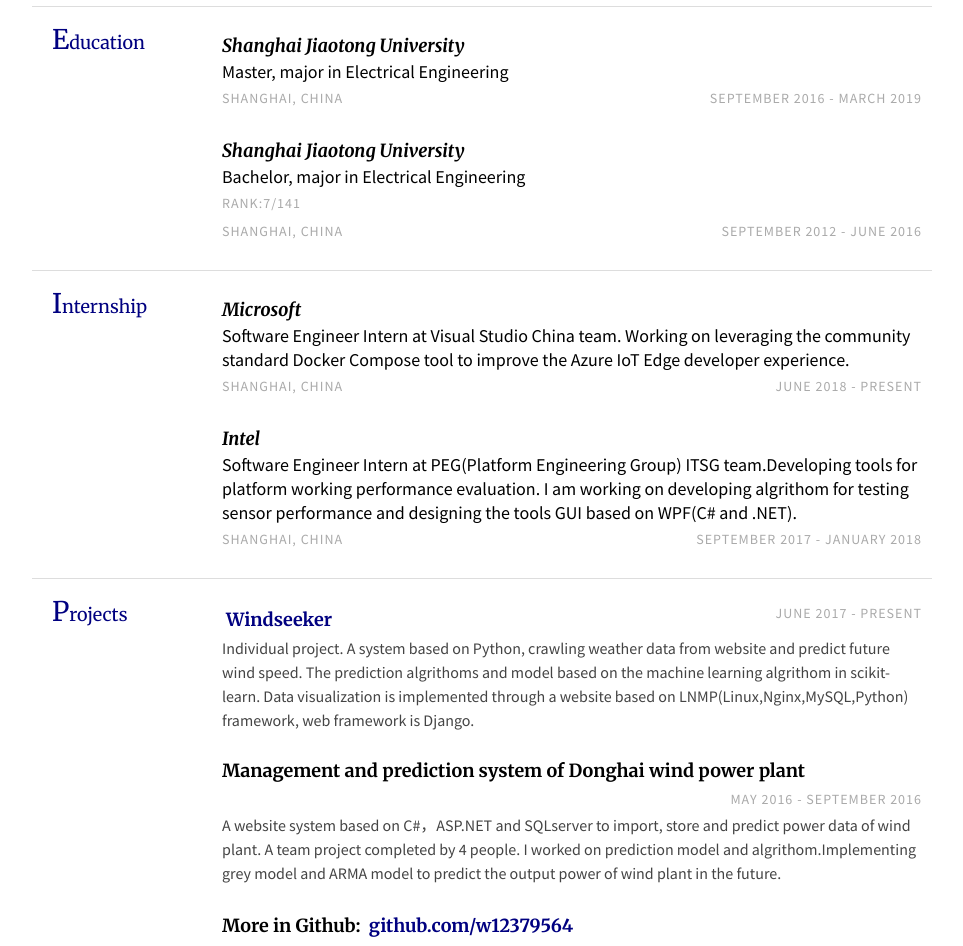
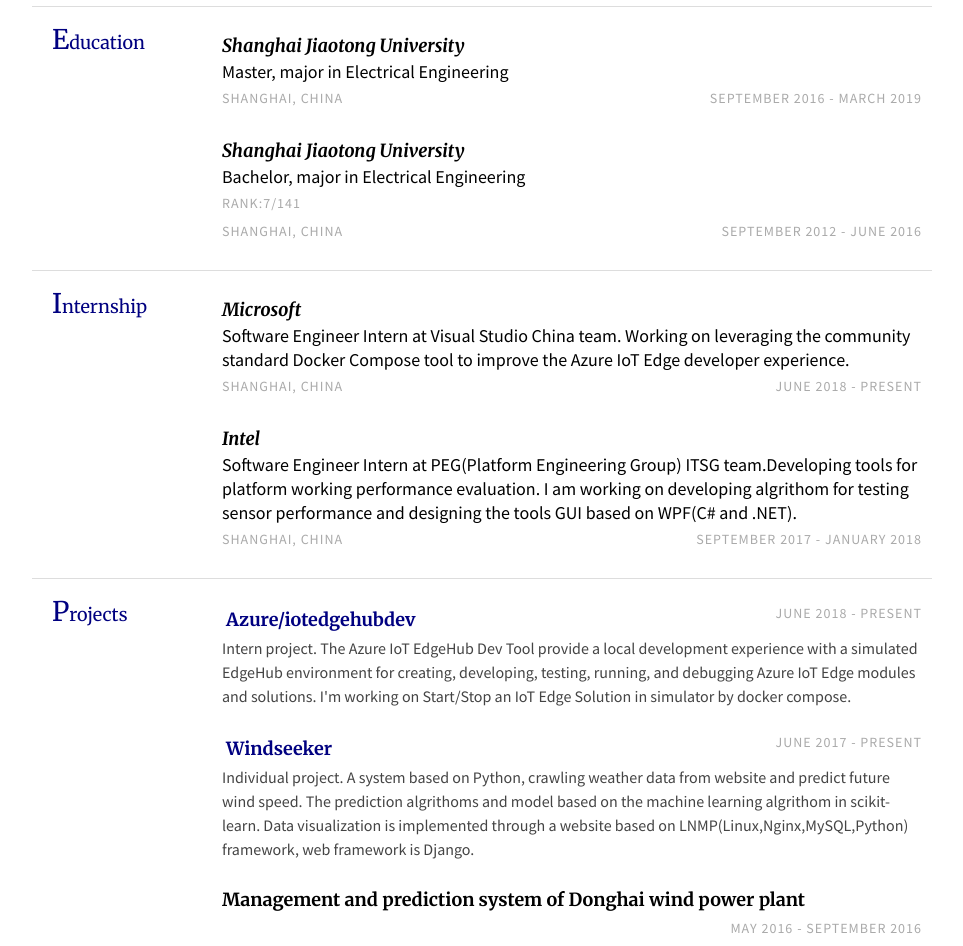
Before and after one commit to w12379564/myresume, a plain HTML site: page index.html in a window 1280 px wide. Shown: the part 145-1091 px from the top of the page, without its empty margins (158-1121 px from the left). Drawn offline with Linux system fonts and the light colour scheme.

Commit message:
add iotedgehubdev

```diff
--- a/index.html
+++ b/index.html
@@ -84,6 +84,18 @@
             </div>
             <div class="section row">
                 <h2 class="col">Projects</h2>
+                <div class="section-text col-right">
+                    <div class="row">
+                        <div class="col">
+                          <h3><a href="https://github.com/Azure/iotedgehubdev">Azure/iotedgehubdev</a></h3>
+                        </div>
+                        <div class="col-right light">June 2018 - PRESENT</div>
+                    </div>
+                    <div class="desc">Intern project.
+                        The Azure IoT EdgeHub Dev Tool provide a local development experience with a simulated EdgeHub environment for creating, developing, testing, running, and debugging Azure IoT Edge modules and solutions.
+						I'm working on Start/Stop an IoT Edge Solution in simulator by docker compose.
+                    </div>
+                </div>
                 <div class="section-text col-right">
                     <div class="row">
                         <div class="col">
```
Also changed, not shown: cn/index.html (+12 -0 lines).
